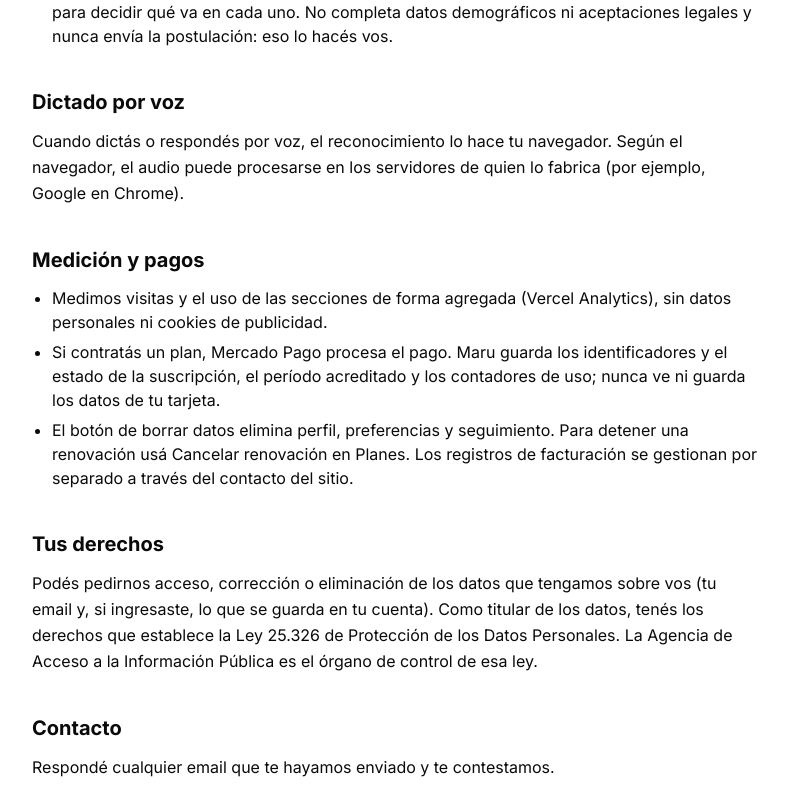
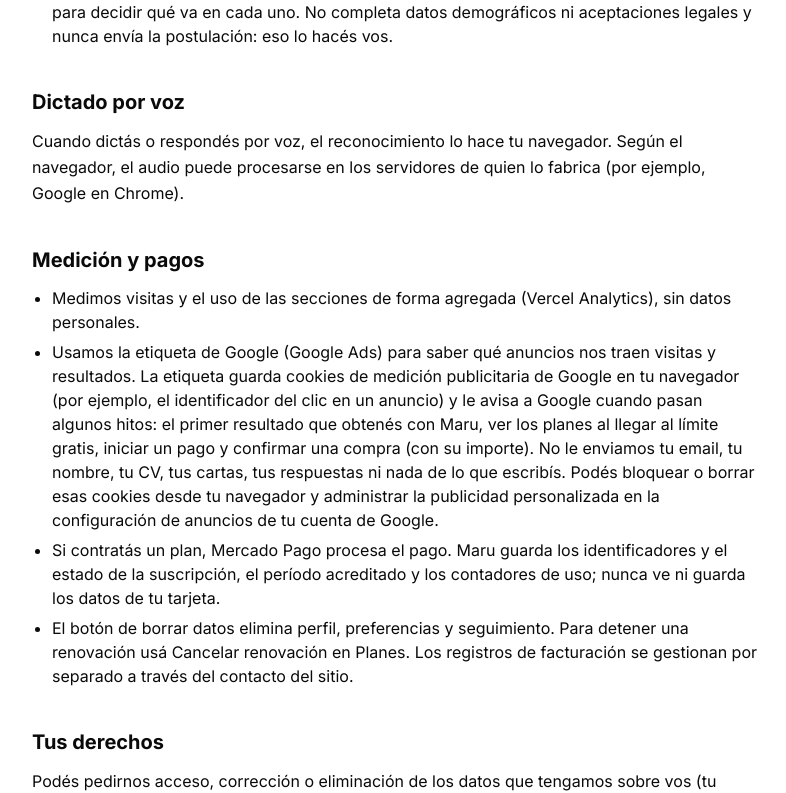
Before and after one commit to facundogregorini-lab/maru, a Next.js app: page /privacidad in a window 1280 px wide. Shown: the part 1609-2402 px from the top of the page, without its empty margins (244-1030 px from the left). Built offline with nearby package versions, Linux system fonts and the light colour scheme; no server answers.

Commit message:
Privacidad: etiqueta de Google Ads y sus cookies de medición
Co-Authored-By: Claude Opus 5.5 <noreply@anthropic.com>
Claude-Session: https://claude.ai/code/session_01Fo6ArtabxDhBZH22p14Myp

```diff
--- a/src/app/privacidad/page.tsx
+++ b/src/app/privacidad/page.tsx
@@ -9,7 +9,7 @@ export const metadata: Metadata = {
 
 export default function PrivacidadPage() {
   return (
-    <LegalPage title="Privacidad" updated="16 de octubre de 2026">
+    <LegalPage title="Privacidad" updated="17 de octubre de 2026">
       <p>
         Maru está pensada para guardar lo mínimo. Tu perfil, tus búsquedas y tu seguimiento viven en tu navegador y, si ingresás con tu email, también en tu cuenta. Esta página explica qué datos usamos, para qué y dónde quedan.
       </p>
@@ -60,7 +60,14 @@ export default function PrivacidadPage() {
 
       <h2>Medición y pagos</h2>
       <ul>
-        <li>Medimos visitas y el uso de las secciones de forma agregada (Vercel Analytics), sin datos personales ni cookies de publicidad.</li>
+        <li>Medimos visitas y el uso de las secciones de forma agregada (Vercel Analytics), sin datos personales.</li>
+        <li>
+          Usamos la etiqueta de Google (Google Ads) para saber qué anuncios nos traen visitas y resultados. La etiqueta guarda cookies de medición publicitaria de
+          Google en tu navegador (por ejemplo, el identificador del clic en un anuncio) y le avisa a Google cuando pasan algunos hitos: el primer resultado que
+          obtenés con Maru, ver los planes al llegar al límite gratis, iniciar un pago y confirmar una compra (con su importe). No le enviamos tu email, tu nombre,
+          tu CV, tus cartas, tus respuestas ni nada de lo que escribís. Podés bloquear o borrar esas cookies desde tu navegador y administrar la publicidad
+          personalizada en la configuración de anuncios de tu cuenta de Google.
+        </li>
         <li>Si contratás un plan, Mercado Pago procesa el pago. Maru guarda los identificadores y el estado de la suscripción, el período acreditado y los contadores de uso; nunca ve ni guarda los datos de tu tarjeta.</li>
         <li>El botón de borrar datos elimina perfil, preferencias y seguimiento. Para detener una renovación usá Cancelar renovación en Planes. Los registros de facturación se gestionan por separado a través del contacto del sitio.</li>
       </ul>
```
Also changed, not shown: 2 other files (tests, documents, lock files or other folders).
